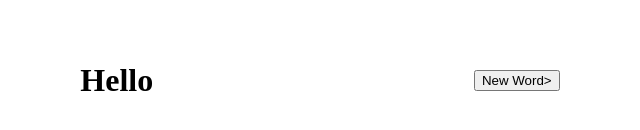
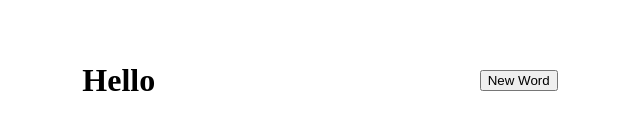
Before and after one commit to michael-lowe-nz/randomWord, a plain HTML site: page index.html in a window 1280 px wide. Shown: the part 328-458 px from the top of the page, 88-728 px from the left. Drawn offline with Linux system fonts and the light colour scheme.

Commit message:
Fix typo in button

```diff
--- a/index.html
+++ b/index.html
@@ -1,7 +1,7 @@
 <body>
  <div style="display:flex;justify-content:space-around;flex-direction:'column';align-items:center;width:100vh;height:100vh;position:absolute;" id="background">
 	<h1 id="word">Hello</h1>
-	<button id="go">New Word></button>
+	<button id="go">New Word</button>
  </div>
 <script>
 document.getElementById('go').addEventListener('click', function() {
```
